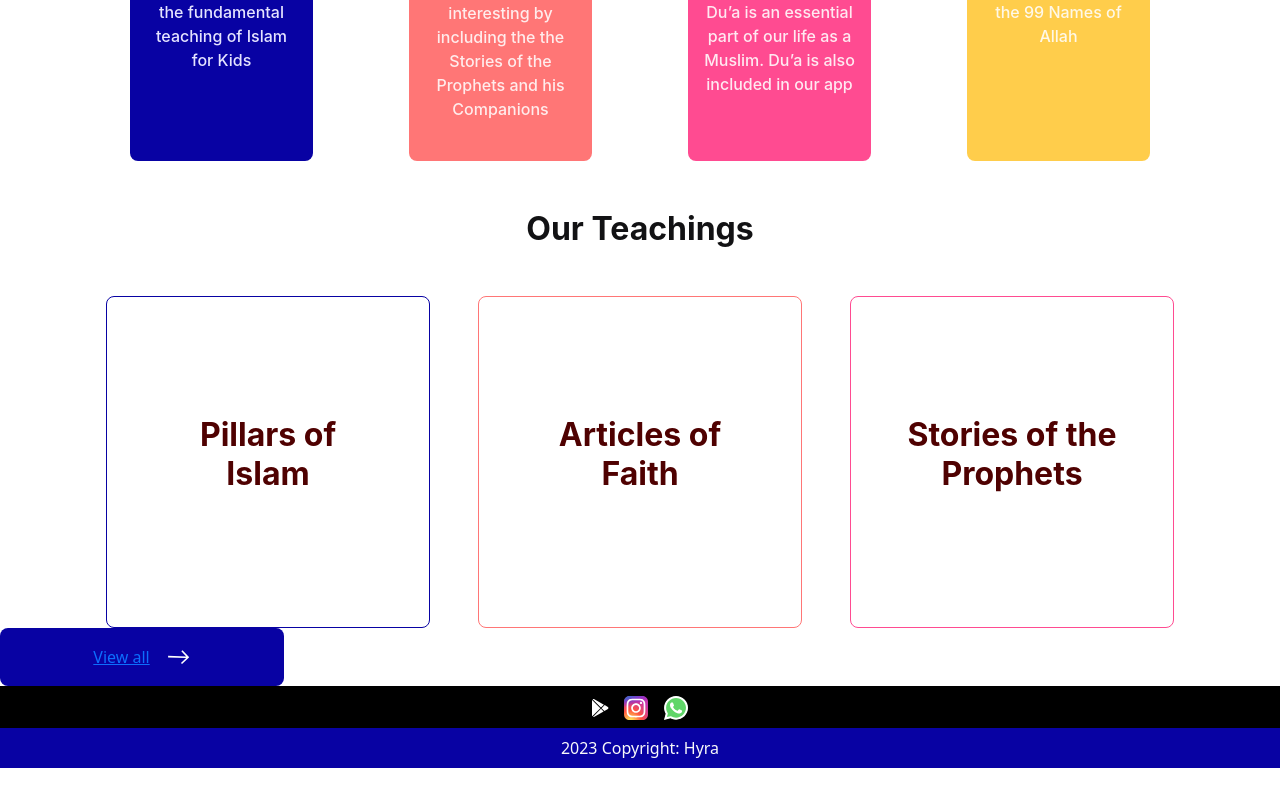
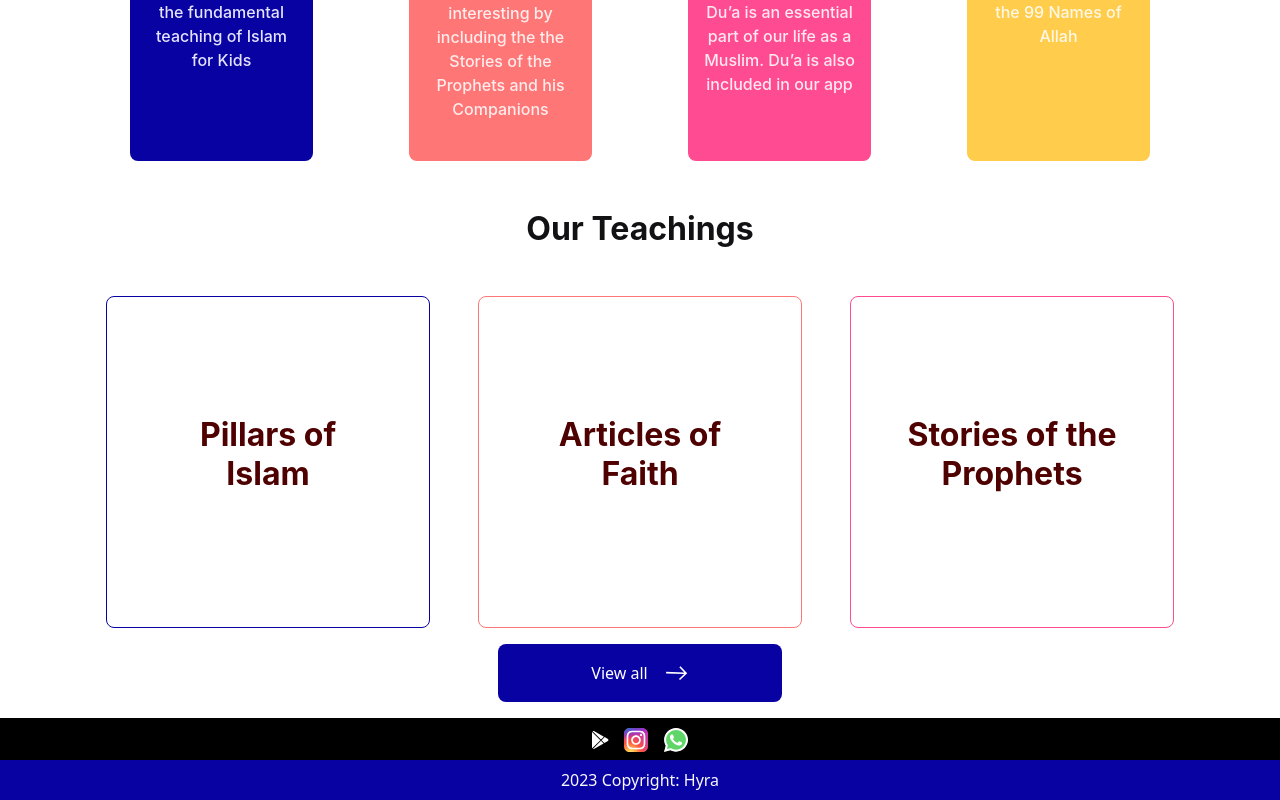
Before and after one commit to Oluwafemi-John1/Hyra-App, a React (Vite) app: page / in a window 1280 px wide. Shown: the part 853-1653 px from the top of the page. Before the commit the page ends 1621 px from the top, so only its background shows below. Built offline with nearby package versions, Linux system fonts and the light colour scheme.

Commit message:
Add background color, text color, and text decoration to button style

```diff
--- a/src/components/pages/Teachings.jsx
+++ b/src/components/pages/Teachings.jsx
@@ -47,7 +47,9 @@ const Teachings = () => {
         gap: '16px',
         flexShrink: '0',
         borderRadius: '8px',
-        background: '#0802A3'
+        background: '#0802A3',
+        color: '#fff',
+        textDecoration: 'none'
     }
 
 
@@ -69,7 +71,7 @@ const Teachings = () => {
                     </Link>
                 </div>
             </div>
-            <Link to='' style={btnStyle}>
+            <Link to='' style={btnStyle} className='mx-auto my-3'>
                 View all
                 <svg xmlns="http://www.w3.org/2000/svg" width="25" height="26" viewBox="0 0 25 26" fill="none">
                     <path fill-rule="evenodd" clip-rule="evenodd" d="M23.2251 13.3604L16.0303 20.0891L14.9362 18.9205L20.1376 14.0572L2.07896 13.4505L2.13267 11.8514L20.1913 12.4581L15.3279 7.25825L16.4981 6.16412L23.2251 13.3604Z" fill="white" />
```
